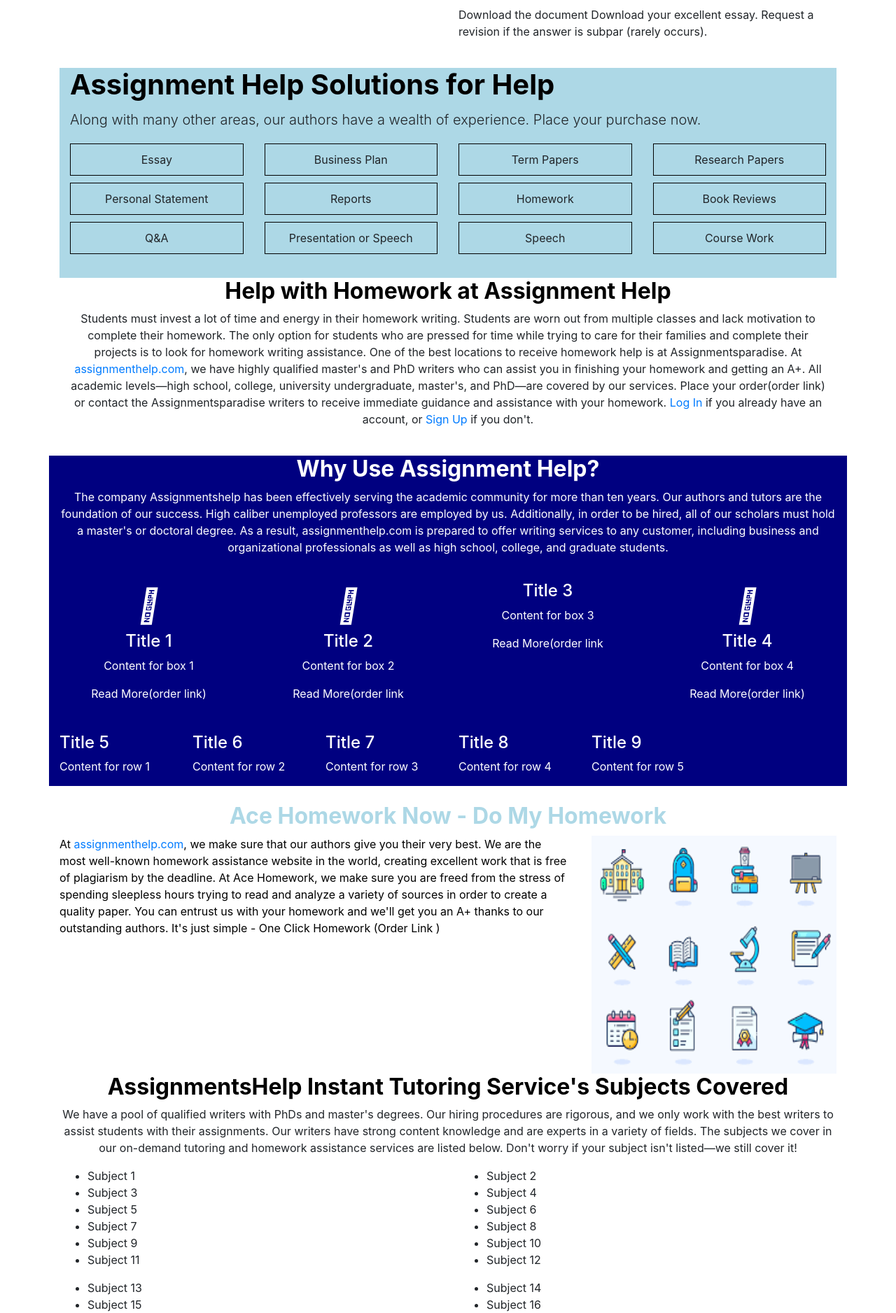
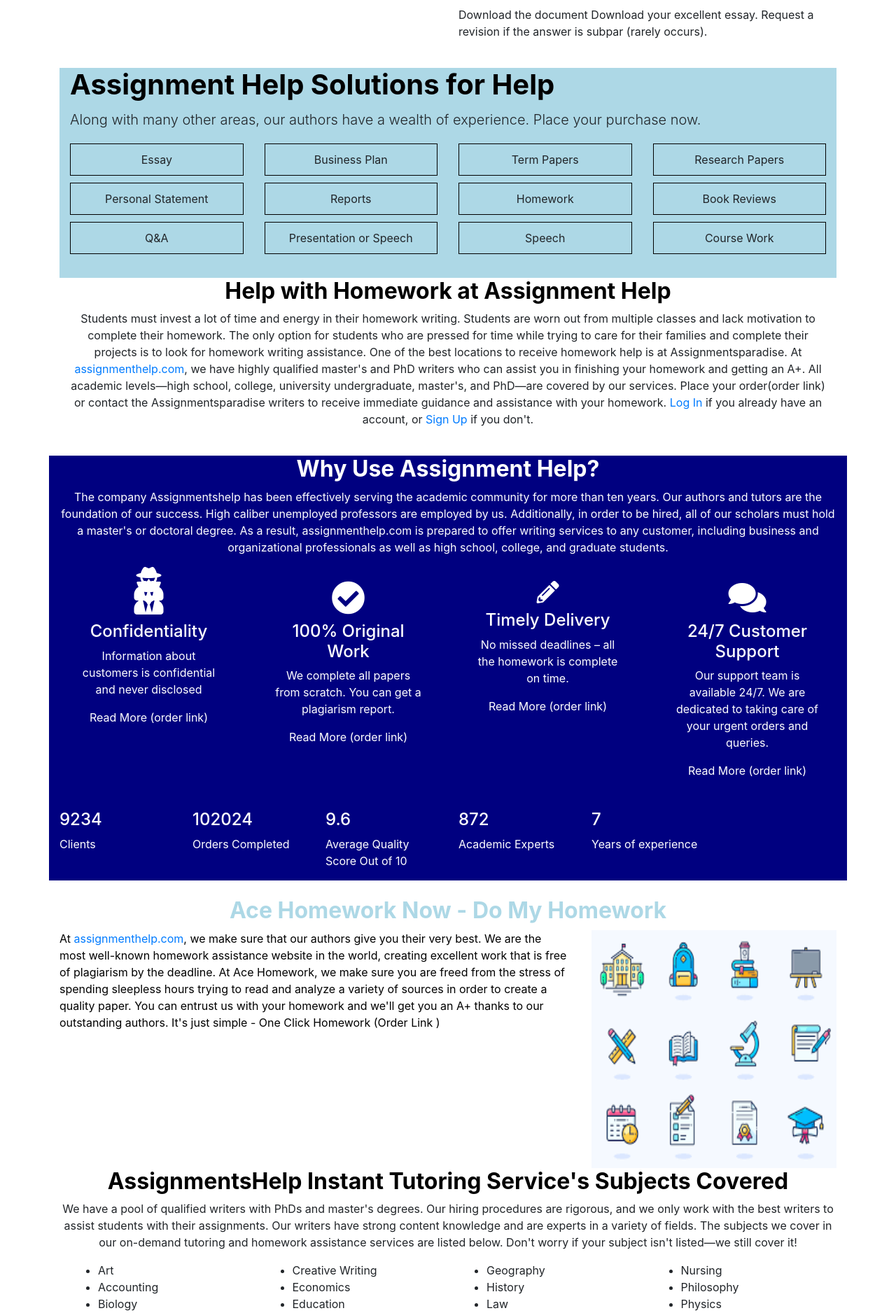
Before and after one commit to Ogachi254/assignment_help_refurnished, a Django app: page / in a window 1280 px wide. Shown: the part 2048-3924 px from the top of the page at 70% size. Run offline with Django 4.2, Linux system fonts and the light colour scheme; some libraries are stand-ins or nearby versions.

Commit message:
latest changes

```diff
--- a/pages/templates/base.html
+++ b/pages/templates/base.html
@@ -6,10 +6,11 @@
   <link rel="stylesheet" href="https://stackpath.bootstrapcdn.com/bootstrap/4.3.1/css/bootstrap.min.css"
       integrity="sha384-ggOyR0iXCbMQv3Xipma34MD+dH/1fQ784/j6cY/iJTQUOhcWr7x9JvoRxT2MZw1T"
       crossorigin="anonymous">
+  <link rel="stylesheet" href="https://cdnjs.cloudflare.com/ajax/libs/font-awesome/4.7.0/css/font-awesome.min.css">
+  <link rel="stylesheet" href="https://cdnjs.cloudflare.com/ajax/libs/font-awesome/5.15.3/css/all.min.css">
   <link href="{% static 'css/base.css' %}" rel="stylesheet">
   <meta charset="utf-8">
   <meta name="viewport" content="width=device-width, initial-scale=1">
-  <link rel="stylesheet" href="https://cdnjs.cloudflare.com/ajax/libs/font-awesome/4.7.0/css/font-awesome.min.css">
   {% block head %}
   {% endblock %}
 </head>
--- a/pages/templates/home.html
+++ b/pages/templates/home.html
@@ -210,65 +210,72 @@
 
                     <div class="col-md-3">
                       <div class="box" style="background-color: #000080; color: white; text-align: center; padding: 20px;">
-                        <i class="fas fa-lock fa-3x" style="color: white; margin-bottom: 10px;"></i>
-                        <h4 style="color: white;">Title 1</h4>
-                        <p style="color: white;">Content for box 1</p>
-                        <a href="#" style="color: white;">Read More(order link)</a>
+                        <i class="fas fa-user-secret fa-3x" style="color: white; margin-bottom: 10px;"></i>
+                        <h4 style="color: white;">
+                          <span style="position: relative; display: inline-block; z-index: 2;">
+                            Confidentiality
+                          </span>
+                        </h4>
+                        <p style="color: white;">Information about customers is confidential and never disclosed</p>
+                        <a href="#" style="color: white;">Read More (order link)</a>
+                        <div style="position: absolute; top: 0; left: 0; width: 100%; height: 100%; z-index: 1;">
+                          <i class="fas fa-user-secret fa-3x" style="color: white;"></i>
+                        </div>
                       </div>
                     </div>
 
                     <div class="col-md-3">
                       <div class="box" style="background-color: #000080; color: white; text-align: center; padding: 20px;">
-                        <i class="fas fa-cog fa-3x" style="color: white; margin-bottom: 10px;"></i>
-                        <h4 style="color: white;">Title 2</h4>
-                        <p style="color: white;">Content for box 2</p>
-                        <a href="#" style="color: white;">Read More(order link</a>
+                        <i class="fas fa-check-circle fa-3x" style="color: white; margin-bottom: 10px;"></i>
+                        <h4 style="color: white;">100% Original Work</h4>
+                        <p style="color: white;">We complete all papers from scratch. You can get a plagiarism report.</p>
+                        <a href="#" style="color: white;">Read More (order link)</a>
                       </div>
                     </div>
 
                     <div class="col-md-3">
                       <div class="box" style="background-color: #000080; color: white; text-align: center; padding: 20px;">
-                        <i class="fas fa-chart-bar fa-3x" style="color: white; margin-bottom: 10px;"></i>
-                        <h4 style="color: white;">Title 3</h4>
-                        <p style="color: white;">Content for box 3</p>
-                        <a href="#" style="color: white;">Read More(order link</a>
+                        <i class="fas fa-pencil-alt fa-2x" style="color: white; margin-bottom: 10px;"></i>
+                        <h4 style="color: white;">Timely Delivery</h4>
+                        <p style="color: white;">No missed deadlines – all the homework is complete on time.</p>
+                        <a href="#" style="color: white;">Read More (order link)</a>
                       </div>
                     </div>
-
                     <div class="col-md-3">
                       <div class="box" style="background-color: #000080; color: white; text-align: center; padding: 20px;">
-                        <i class="fas fa-graduation-cap fa-3x" style="color: white; margin-bottom: 10px;"></i>
-                        <h4 style="color: white;">Title 4</h4>
-                        <p style="color: white;">Content for box 4</p>
-                        <a href="#" style="color: white;">Read More(order link)</a>
+                        <i class="fas fa-comments fa-3x" style="color: white; margin-bottom: 10px;"></i>
+                        <h4 style="color: white;">24/7 Customer Support</h4>
+                        <p style="color: white;">Our support team is available 24/7. We are dedicated to taking care of your urgent orders and queries.</p>
+                        <a href="#" style="color: white;">Read More (order link)</a>
                       </div>
                     </div>
 
                     <div class="col-md-12 mt-4">
                       <div class="row">
                         <div class="col-md-2">
-                          <h4 style="color: white;">Title 5</h4>
-                          <p style="color: white;">Content for row 1</p>
+                          <h4 style="color: white;">9234</h4>
+                          <p style="color: white;">Clients                          </p>
                         </div>
                         <div class="col-md-2">
-                          <h4 style="color: white;">Title 6</h4>
-                          <p style="color: white;">Content for row 2</p>
+                          <h4 style="color: white;">102024</h4>
+                          <p style="color: white;">Orders Completed</p>
                         </div>
                         <div class="col-md-2">
-                          <h4 style="color: white;">Title 7</h4>
-                          <p style="color: white;">Content for row 3</p>
+                          <h4 style="color: white;">9.6</h4>
+                          <p style="color: white;">Average Quality Score Out of 10</p>
                         </div>
                         <div class="col-md-2">
-                          <h4 style="color: white;">Title 8</h4>
-                          <p style="color: white;">Content for row 4</p>
+                          <h4 style="color: white;">872</h4>
+                          <p style="color: white;">Academic Experts</p>
                         </div>
                         <div class="col-md-2">
-                          <h4 style="color: white;">Title 9</h4>
-                          <p style="color: white;">Content for row 5</p>
+                          <h4 style="color: white;">7</h4>
+                          <p style="color: white;">Years of experience</p>
                         </div>
                       </div>
                     </div>
                   </div>
+
                   <div class="row mt-4">
                     <div class="col-md-12">
                       <h2 style="font-weight: bold; color: #ADD8E6; text-align: center;">Ace Homework Now - Do My Homework</h2>
@@ -294,54 +301,50 @@
                           <p style="text-align: center;">We have a pool of qualified writers with PhDs and master's degrees. Our hiring procedures are rigorous, and we only work with the best writers to assist students with their assignments. Our writers have strong content knowledge and are experts in a variety of fields. The subjects we cover in our on-demand tutoring and homework assistance services are listed below. Don't worry if your subject isn't listed—we still cover it!</p>
                         </div>
                       </div>
-                    </div>
                       <div class="col-md-12">
                         <div class="row">
-                        <div class="col-md-6 col-sm-12">
+                          <div class="col-md-3 col-sm-3">
                             <ul>
-                            <li>Subject 1</li>
-                            <li>Subject 3</li>
-                            <li>Subject 5</li>
-                            <li>Subject 7</li>
-                            <li>Subject 9</li>
-                            <li>Subject 11</li>
+                              <li>Art</li>
+                              <li>Accounting</li>
+                              <li>Biology</li>
+                              <li>Business</li>
+                              <li>Communication Media</li>
+                              <li>Computer Science and IT</li>
                             </ul>
                           </div>
-                        <div class="col-md-6 col-sm-12">
+                          <div class="col-md-3 col-sm-3">
                             <ul>
-                            <li>Subject 2</li>
-                            <li>Subject 4</li>
-                            <li>Subject 6</li>
-                            <li>Subject 8</li>
-                            <li>Subject 10</li>
-                            <li>Subject 12</li>
+                              <li>Creative Writing</li>
+                              <li>Economics</li>
+                              <li>Education</li>
+                              <li>Technology</li>
+                              <li>Engineering</li>
+                              <li>General</li>
                             </ul>
                           </div>
-                      </div>
-                      <div class="row">
-                        <div class="col-md-6 col-sm-12">
+                          <div class="col-md-3 col-sm-3">
                             <ul>
-                            <li>Subject 13</li>
-                            <li>Subject 15</li>
-                            <li>Subject 17</li>
-                            <li>Subject 19</li>
-                            <li>Subject 21</li>
-                            <li>Subject 23</li>
+                              <li>Geography</li>
+                              <li>History</li>
+                              <li>Law</li>
+                              <li>Leadership and Governance</li>
+                              <li>Mathematics</li>
+                              <li>Statistics</li>
                             </ul>
                           </div>
-                        <div class="col-md-6 col-sm-12">
+                          <div class="col-md-3 col-sm-3">
                             <ul>
-                            <li>Subject 14</li>
-                            <li>Subject 16</li>
-                            <li>Subject 18</li>
-                            <li>Subject 20</li>
-                            <li>Subject 22</li>
-                            <li>Subject 24</li>
+                              <li>Nursing</li>
+                              <li>Philosophy</li>
+                              <li>Physics</li>
+                              <li>Psychology</li>
+                              <li>Science</li>
+                              <li>Sociology</li>
                             </ul>
                           </div>
                         </div>
                       </div>
-
                             <div class="row" style="background-color: #ADD8E6; padding: 20px; width: 100%; margin-left: 0; margin-right: 0;">
                               <div class="col-md-12">
                                 <h2 style="font-weight: bold; color: black; text-align: center;">Someone Please Assignment Paradise </h2>
```
Lines whose indentation alone changed are shown as unchanged.
